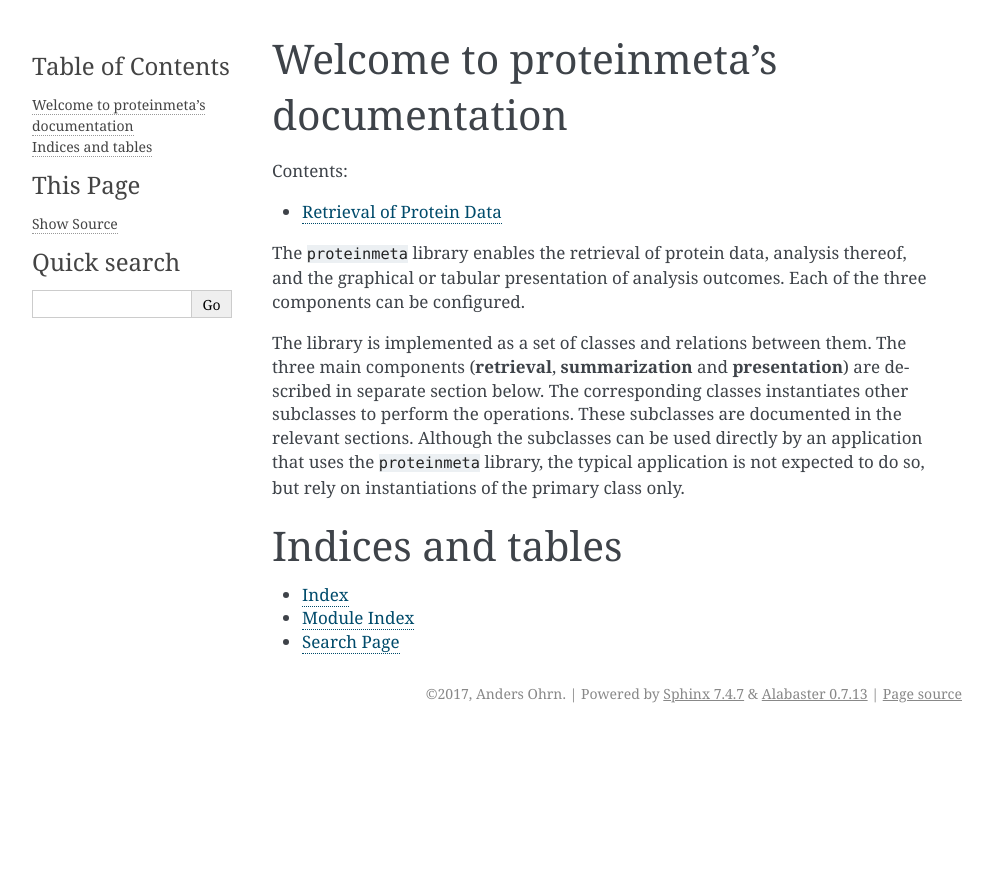
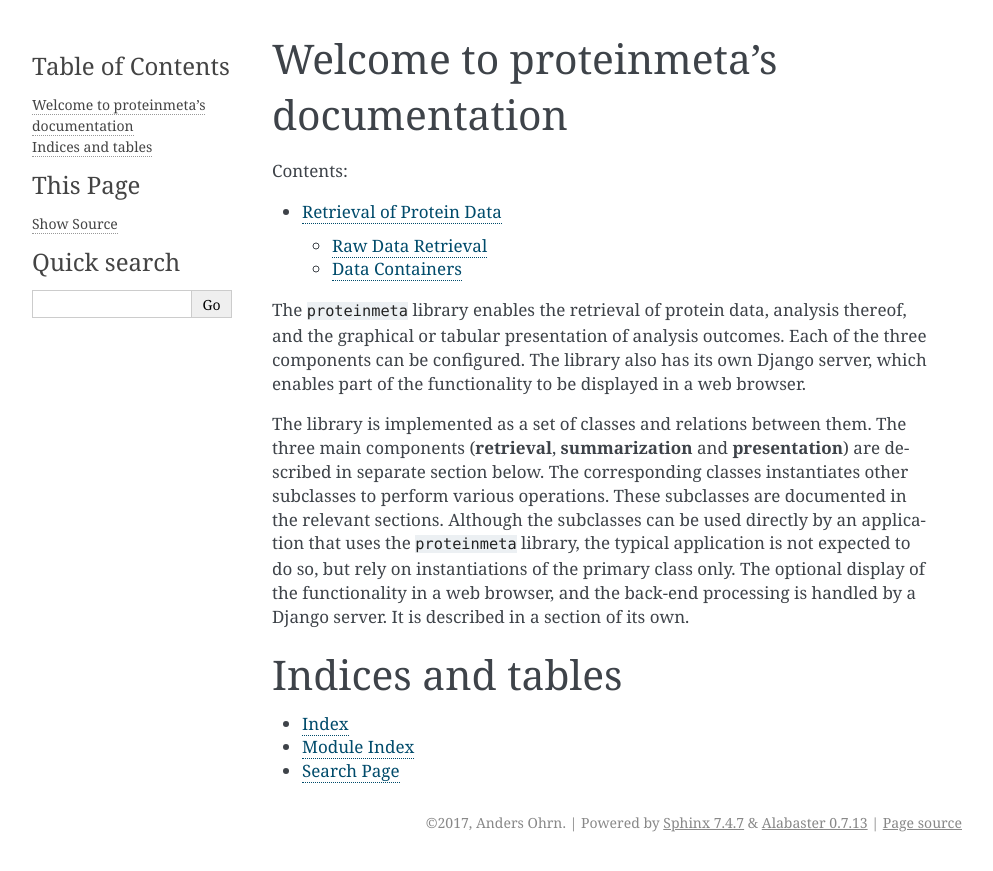
Before and after one commit to anderzzz/atom2protein, a Sphinx documentation site: the page built from doc/index.rst, in a window 1280 px wide. Shown: the top 871 px of the page, without its empty margins (148-1141 px from the left). Built offline with Sphinx 7.4.7, drawn with Linux system fonts in a browser that asks for light colours; formulas are drawn with MathJax 3.

Commit message:
Documentation updates

```diff
--- a/doc/index.rst
+++ b/doc/index.rst
@@ -14,15 +14,19 @@ Welcome to proteinmeta's documentation
 
 The ``proteinmeta`` library enables the retrieval of protein data, analysis
 thereof, and the graphical or tabular presentation of analysis outcomes. Each
-of the three components can be configured.
+of the three components can be configured. The library also has its own Django
+server, which enables part of the functionality to be displayed in a web
+browser.
 
 The library is implemented as a set of classes and relations between them. The
 three main components (**retrieval**, **summarization** and **presentation**) are described in
 separate section below. The corresponding classes instantiates other subclasses
-to perform the operations. These subclasses are documented in the relevant
+to perform various operations. These subclasses are documented in the relevant
 sections. Although the subclasses can be used directly by an application that
 uses the ``proteinmeta`` library, the typical application is not expected to do
-so, but rely on instantiations of the primary class only.
+so, but rely on instantiations of the primary class only. The optional display
+of the functionality in a web browser, and the back-end processing is handled
+by a Django server. It is described in a section of its own.
 
 Indices and tables
 ==================
```
Also changed, not shown: doc/data_retrieve.rst (+18 -2 lines), 1 other file.
